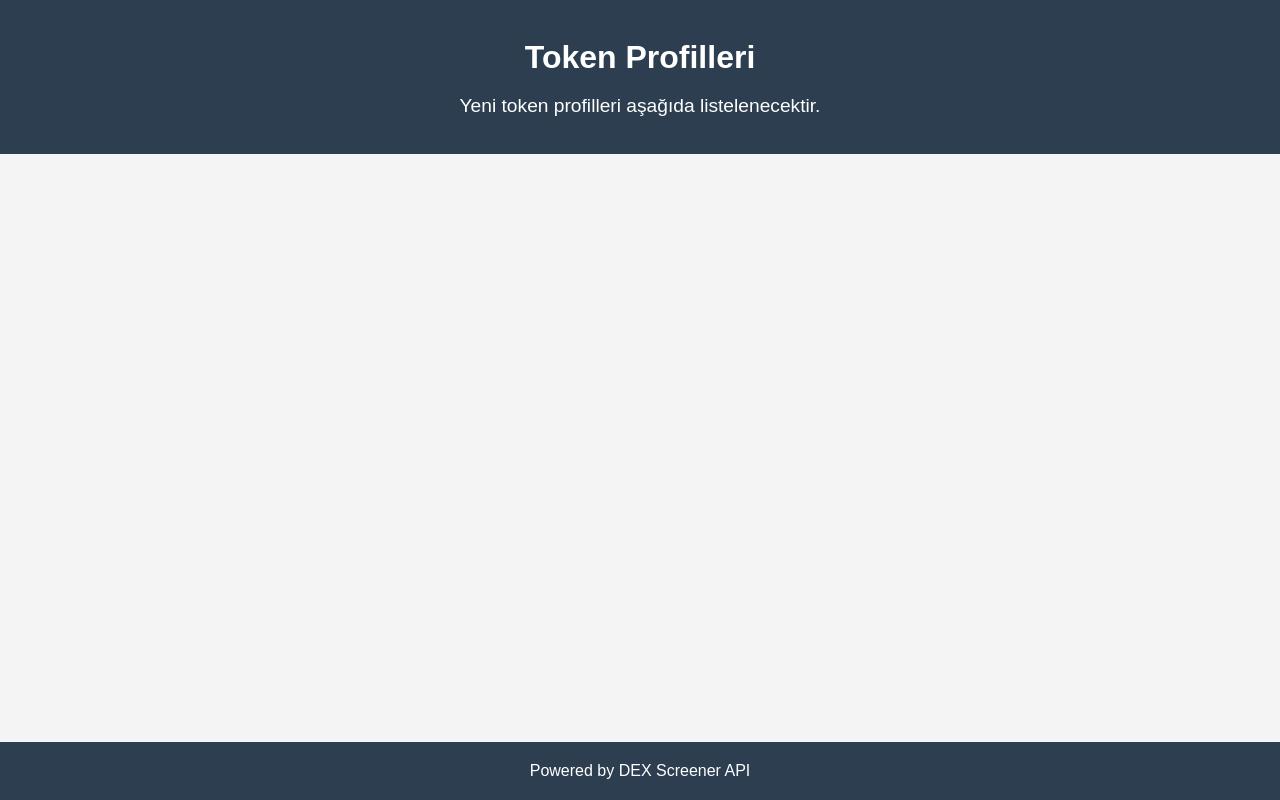
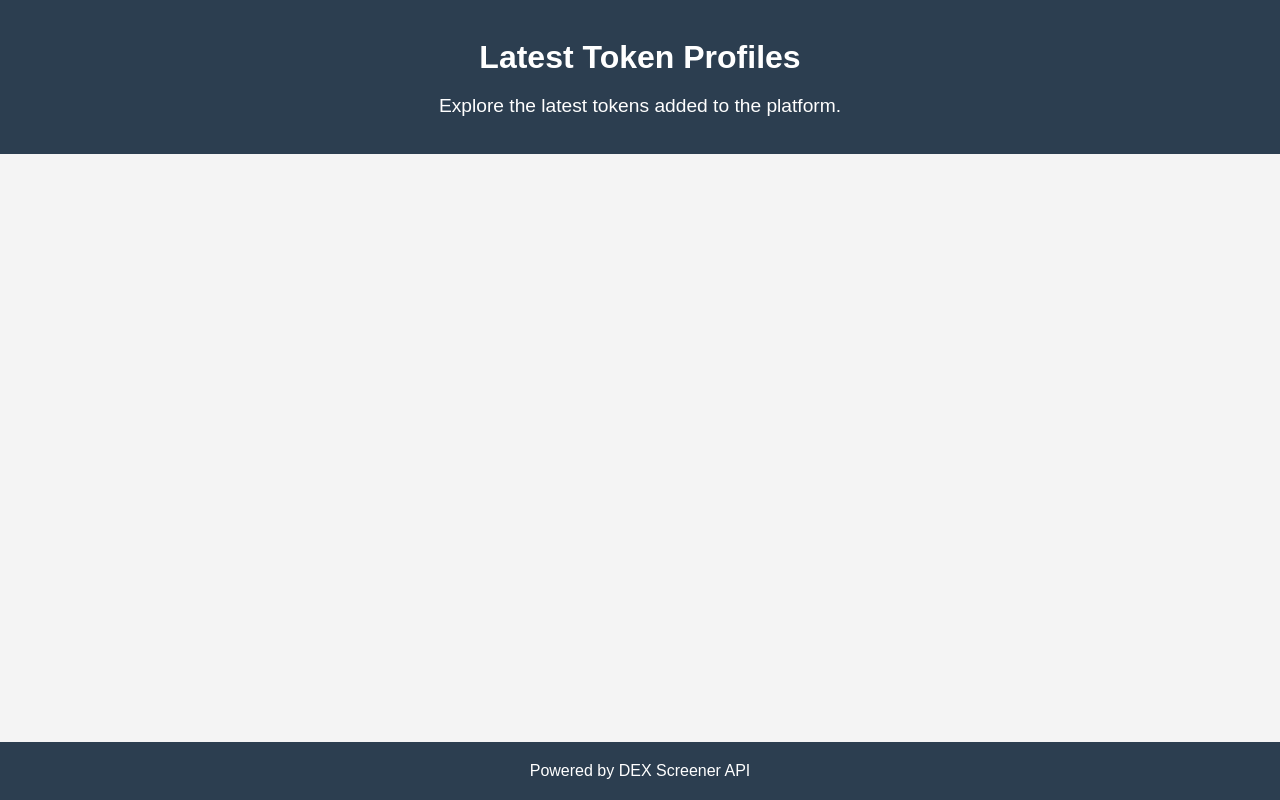
Before and after one commit to LiviaAI/LiviaAI.github.io, a plain HTML site: page index.html in a window 1280 px wide. Drawn offline with Linux system fonts and the light colour scheme; no server answers.

Commit message:
Update index.html

```diff
--- a/index.html
+++ b/index.html
@@ -1,19 +1,19 @@
 <!DOCTYPE html>
-<html lang="tr">
+<html lang="en">
 <head>
     <meta charset="UTF-8">
     <meta name="viewport" content="width=device-width, initial-scale=1.0">
-    <title>Token Profilleri</title>
+    <title>Token Profiles</title>
     <link rel="stylesheet" href="styles.css">
 </head>
 <body>
     <header>
-        <h1>Token Profilleri</h1>
-        <p>Yeni token profilleri aşağıda listelenecektir.</p>
+        <h1>Latest Token Profiles</h1>
+        <p>Explore the latest tokens added to the platform.</p>
     </header>
 
     <main id="token-list">
-        <!-- Token profilleri burada sıralanacak -->
+        <!-- Token profiles will be listed here -->
     </main>
 
     <footer>
```
